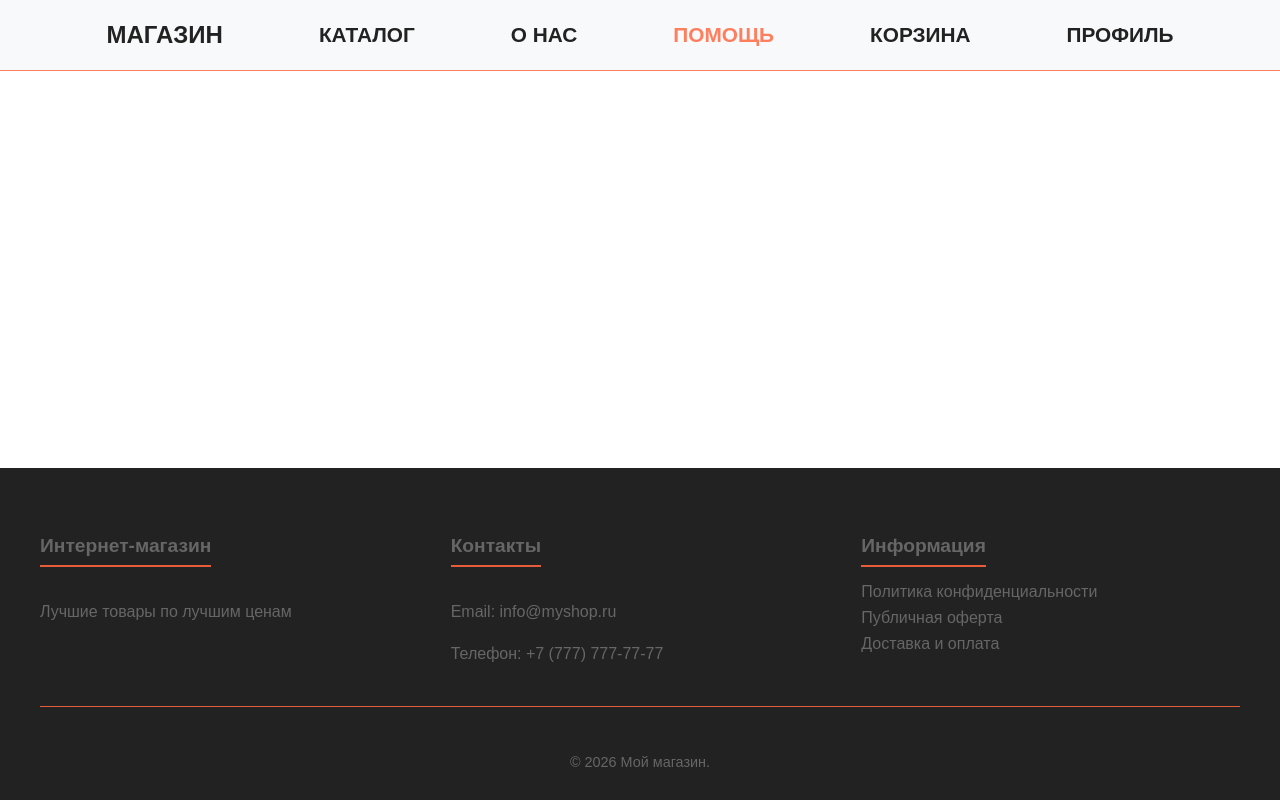
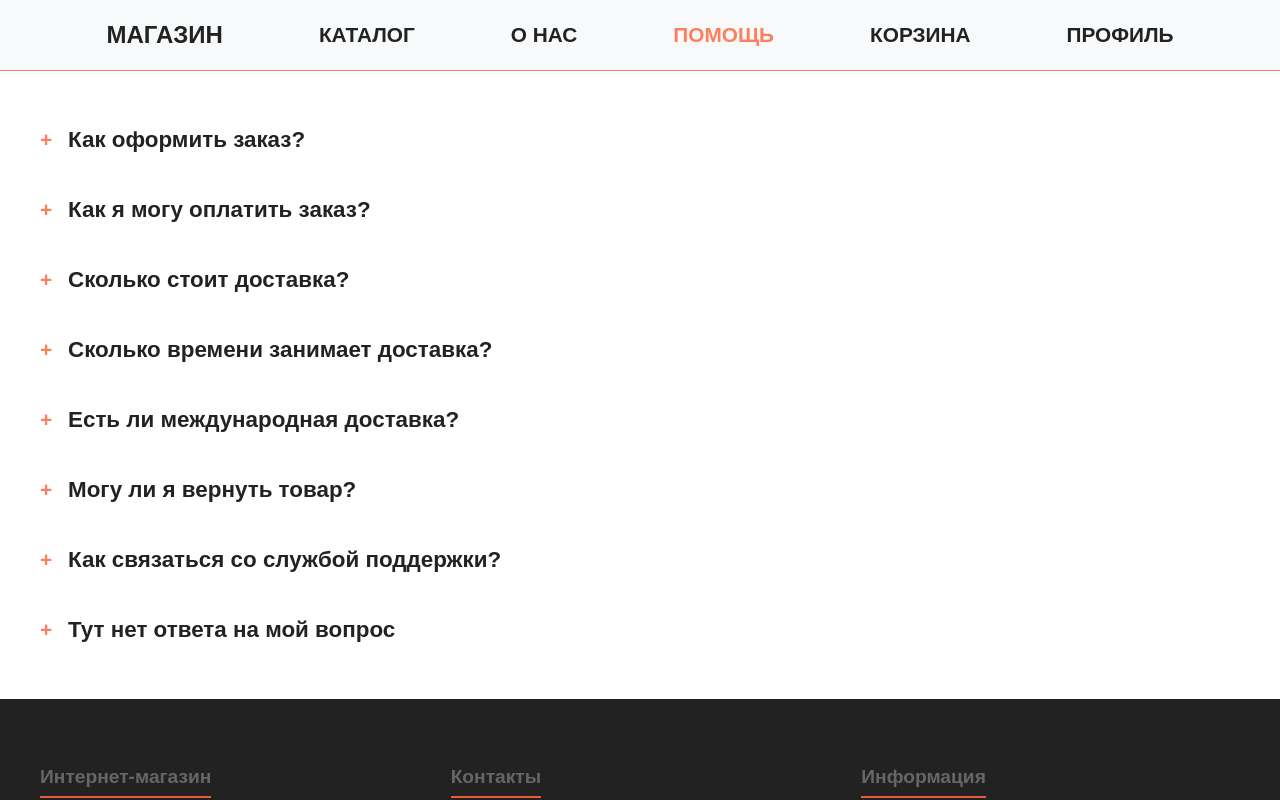
Before and after one commit to anywa1s/uni-frontend-project-1, a React (Create React App) app in the folder client/: page /help in a window 1280 px wide. Shown: the top 800 px of the page. Built offline with nearby package versions, Linux system fonts and the light colour scheme.

Commit message:
Added help page

```diff
--- a/client/src/App.tsx
+++ b/client/src/App.tsx
@@ -7,6 +7,7 @@ import Login from './pages/Login/Login';
 import Register from './pages/Register/Register';
 import About from './pages/About/About';
 import Cart from './pages/Cart/Cart';
+import Help from './pages/Help/Help';
 
 function App() {
   return (
@@ -18,6 +19,7 @@ function App() {
           <Route path="/login" element={<Login />} />
           <Route path="/register" element={<Register />} />
           <Route path="/about" element={<About />} />
+          <Route path="/help" element={<Help />} />
           <Route path="/cart" element={<Cart />} />
         </Routes>
       </main>
--- a/client/src/pages/About/About.module.css
+++ b/client/src/pages/About/About.module.css
@@ -11,7 +11,6 @@
   background-color: var(--accent);
   margin-bottom: 3rem;
   overflow: hidden;
-
 }
 
 .oval1, .oval2 {
--- /dev/null
+++ b/client/src/pages/Help/Help.module.css
@@ -0,0 +1,52 @@
+.container {
+  max-width: 1200px;
+  margin: 3rem auto;
+  padding: 0 1rem;
+}
+
+.faqList {
+  display: flex;
+  flex-direction: column;
+  gap: 1.75rem;
+}
+
+.questionButton {
+  display: flex;
+  align-items: center;
+  gap: 0.75rem;
+  width: 100%;
+  text-align: left;
+  background: none;
+  border: none;
+  font-size: 1.4rem;
+  font-weight: 680;
+  color: var(--text-dark);
+  cursor: pointer;
+  padding: 0.5rem 0;
+  transition: color 0.2s;
+}
+
+.questionButton:hover {
+  color: var(--accent);
+}
+
+.icon {
+  font-size: 1.3rem;
+  font-weight: 780;
+  color: var(--accent);
+  width: 1rem;
+  flex-shrink: 0;
+}
+
+.questionText {
+  flex: 1;
+}
+
+.answer {
+  margin-top: 0.5rem;
+  font-size: 1.1rem;
+  padding-left: 1.75rem;
+  margin-bottom: 1rem;
+  line-height: 1.5;
+  color: #555;
+}
--- /dev/null
+++ b/client/src/pages/Help/Help.tsx
@@ -0,0 +1,85 @@
+import React, { useState } from 'react';
+import styles from './Help.module.css';
+
+interface FaqItem {
+  id: number;
+  question: string;
+  answer: string;
+}
+
+const faqData: FaqItem[] = [
+  {
+    id: 1,
+    question: 'Как оформить заказ?',
+    answer: 'Выберите товар на главной странице, нажмите «В корзину», затем перейдите в корзину и нажмите «Оформить заказ». После этого заполните форму доставки и оплаты.',
+  },
+  {
+    id: 2,
+    question: 'Как я могу оплатить заказ?',
+    answer: 'Мы принимаем банковские, игральные, таро и контурные карты.',
+  },
+  {
+    id: 3,
+    question: 'Сколько стоит доставка?',
+    answer: 'Где-то 2500.',
+  },
+  {
+    id: 4,
+    question: 'Сколько времени занимает доставка?',
+    answer: 'Доставка по городу занимает 1–2 дня, по регионам России — 3–7 дней. Сроки могут значительно меняться в зависимости от удалённости.',
+  },
+  {
+    id: 5,
+    question: 'Есть ли международная доставка?',
+    answer: 'Если лететь до 4 часов, может привезём.',
+  },
+  {
+    id: 6,
+    question: 'Могу ли я вернуть товар?',
+    answer: 'Да, вы можете вернуть товар без возврата денежных средств.',
+  },
+  {
+    id: 7,
+    question: 'Как связаться со службой поддержки?',
+    answer: 'Напишите нам в телегу, может ответим. Мы работаем с 11:15 до 11:30 пн-вт.',
+  },
+  {
+    id: 8,
+    question: 'Тут нет ответа на мой вопрос',
+    answer: 'Ну, бывает, это ж не гугл.',
+  }
+];
+
+const Help: React.FC = () => {
+  const [openId, setOpenId] = useState<number | null>(null);
+
+  const toggleQuestion = (id: number) => {
+    setOpenId(prev => (prev === id ? null : id));
+  };
+
+  return (
+    <div className={styles.container}>
+      <div className={styles.faqList}>
+        {faqData.map(item => (
+          <div key={item.id} className={styles.faqItem}>
+            <button
+              className={styles.questionButton}
+              onClick={() => toggleQuestion(item.id)}
+              aria-expanded={openId === item.id}
+            >
+              <span className={styles.icon}>{openId === item.id ? '−' : '+'}</span>
+              <span className={styles.questionText}>{item.question}</span>
+            </button>
+            {openId === item.id && (
+              <div className={styles.answer}>
+                {item.answer}
+              </div>
+            )}
+          </div>
+        ))}
+      </div>
+    </div>
+  );
+};
+
+export default Help;
```
